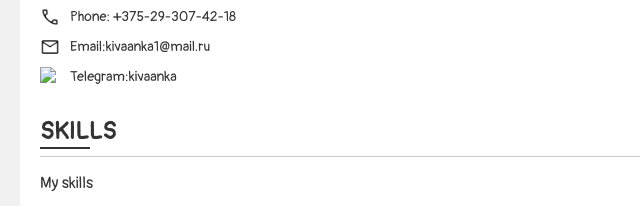
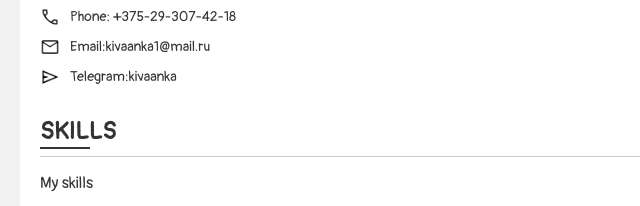
Before and after one commit to kivanka/HTML_CSS_CV, a plain HTML site: page index.html in a window 1280 px wide. Shown: the part 323-529 px from the top of the page, 0-640 px from the left. Drawn offline with Linux system fonts and the light colour scheme; the site is published under a folder, as on GitHub Pages, so addresses that start at the root find nothing.

Commit message:
feat: fix image on contacts

```diff
--- a/index.html
+++ b/index.html
@@ -32,7 +32,7 @@
 				Email: <a href="mail:kivaanka1@mail.com">kivaanka1@mail.ru</a>
 			  </li>
 			  <li>
-				<img src="/image/send.png" alt="send">
+				<img src="image/send.png" alt="send">
 				Telegram: <a href="https://t.me/kivaanka">kivaanka</a>
 			  </li>
 			</ul>
```
